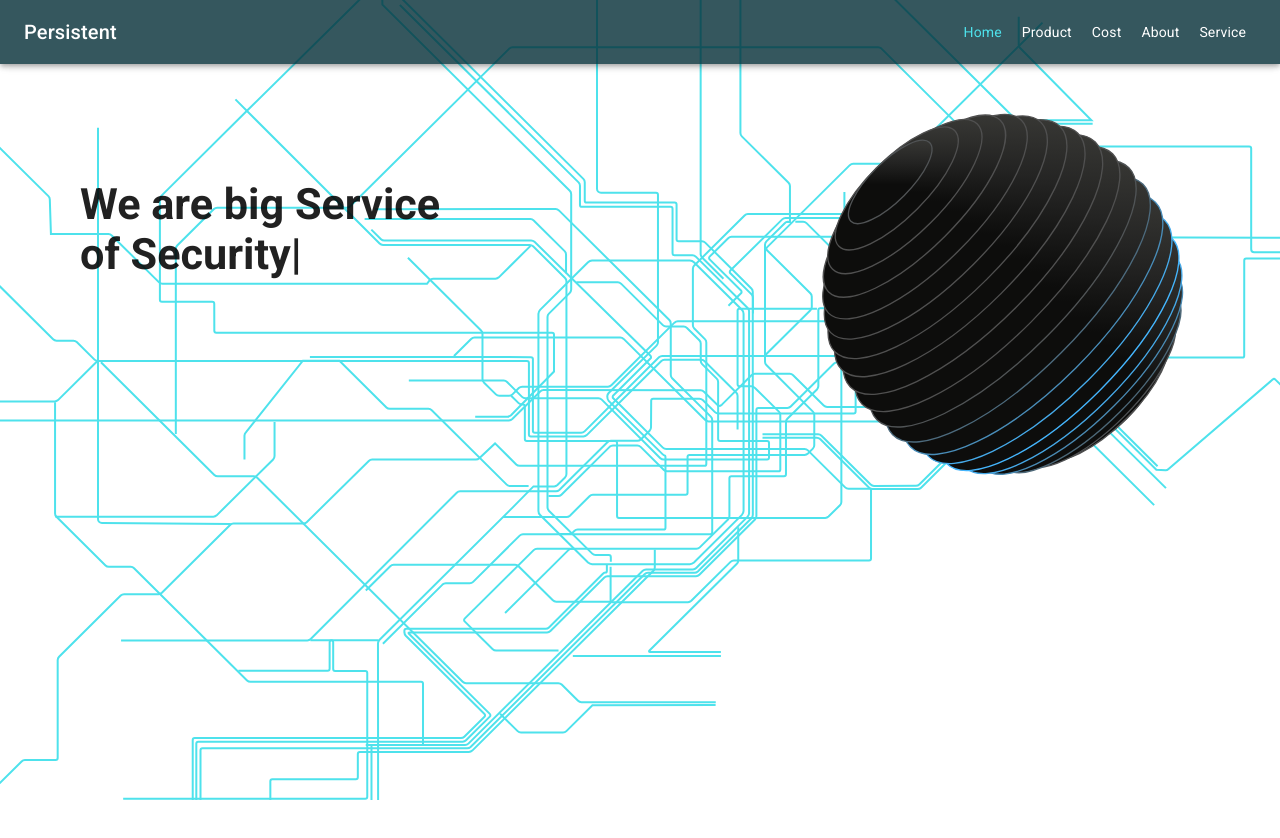
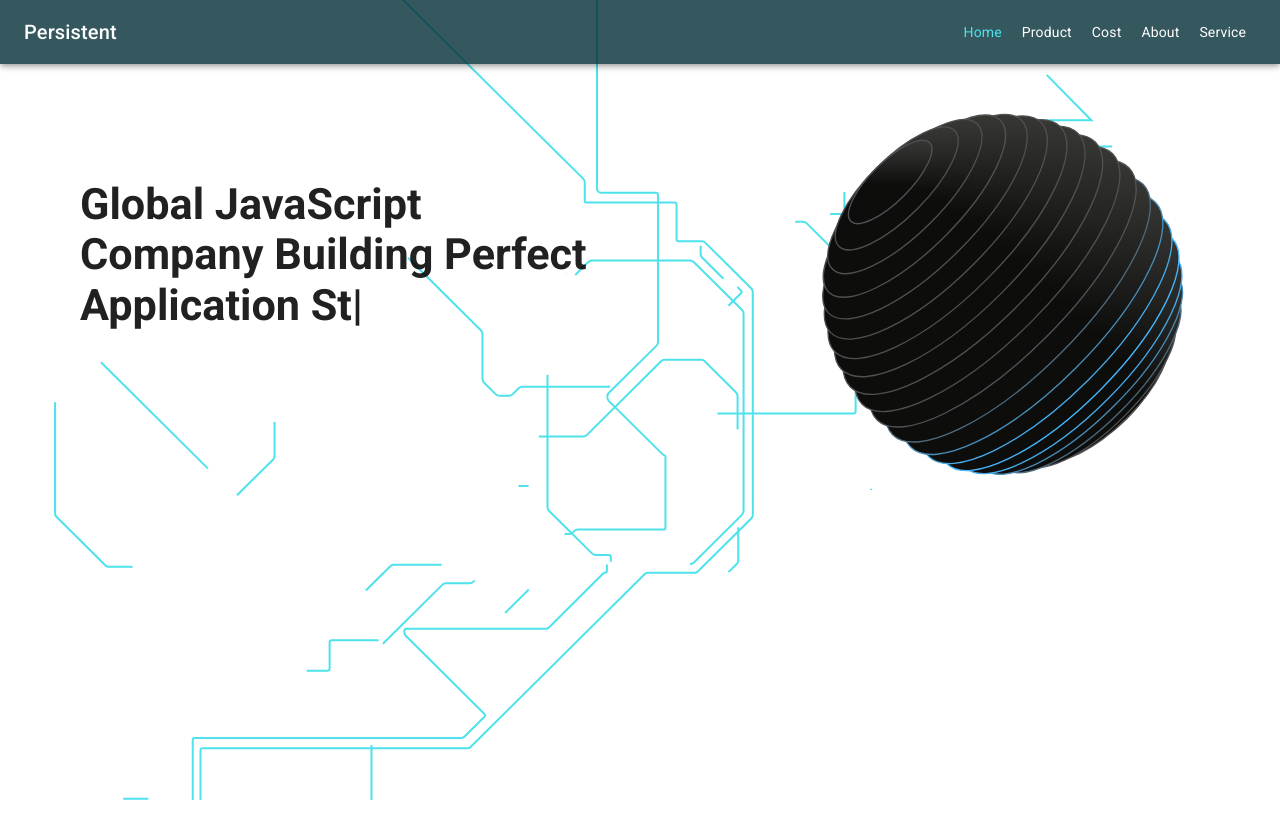
Before and after one commit to huyhomie66/nextjs_structure, a Next.js app: page / in a window 1280 px wide. Shown: the top 838 px of the page. Built offline with nearby package versions, Linux system fonts and the light colour scheme.

Commit message:
add script

```diff
--- a/common/body/Home.tsx
+++ b/common/body/Home.tsx
@@ -13,7 +13,7 @@ const useStyles = makeStyles((theme) => ({
   },
   textFrameContainer: {
     paddingTop: theme.spacing(10),
-    width: "30vw",
+    width: "40vw",
   },
   textFrame: {
     fontWeight: "bold",
@@ -26,7 +26,12 @@ const TextFrame = () => {
   return (
     <div className={classes.textFrameContainer}>
       <Typography variant="h3" className={classes.textFrame}>
-        <Typist>We are big Service of Security</Typist>
+        <Typist>
+          {` Global JavaScript Company \n
+           Building Perfect Application\n
+           Strong OF Security\n
+           Fast Development`}
+        </Typist>
       </Typography>
     </div>
   );
--- a/theme/animations/component/background.tsx
+++ b/theme/animations/component/background.tsx
@@ -1,7 +1,12 @@
-import React from "react";
+import React, { useEffect } from "react";
 import "./background.css";
+import backgroundScript from "../script/background";
 
 const Background = () => {
+  useEffect(() => {
+    backgroundScript();
+  }, []);
+
   return (
     <div className="anim">
       <svg xmlns="http://www.w3.org/2000/svg" viewBox="0 0 1100 800">
```
